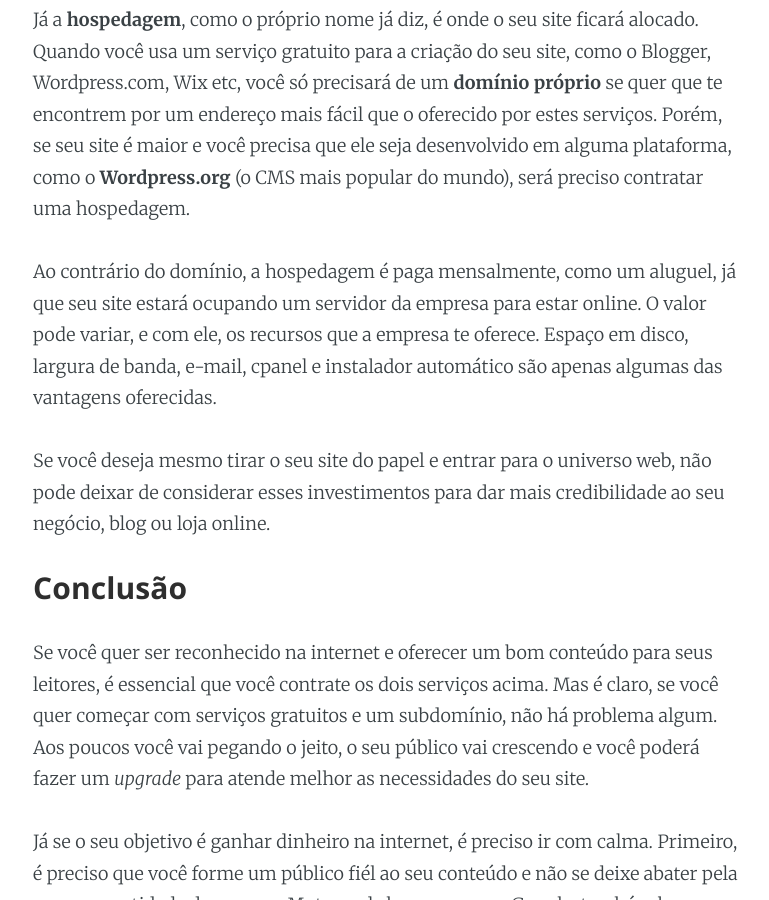
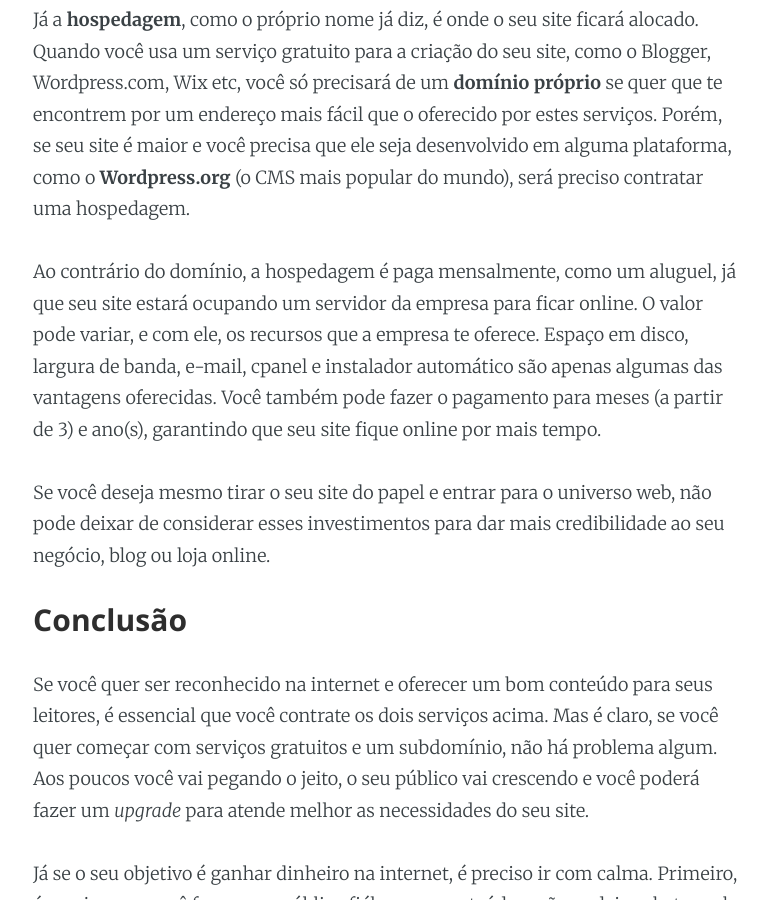
Before and after one commit to EnVolte/envolte.github.io, a Jekyll site: the page built from _posts/2018-06-19-diferenca-entre-dominio-hospedagem.html, in a window 1280 px wide and 900 px high, scrolled down 1187 px. Shown: the whole window, without its empty margins (252-1021 px from the left). Built offline with Jekyll 4.4.1, drawn with Linux system fonts in a browser that asks for light colours.

Commit message:
Update 2018-06-19-diferenca-entre-dominio-hospedagem.html

```diff
--- a/_posts/2018-06-19-diferenca-entre-dominio-hospedagem.html
+++ b/_posts/2018-06-19-diferenca-entre-dominio-hospedagem.html
@@ -16,7 +16,7 @@ categories: Ajuda
 
 <p><h3>Hospedagem</h3></p>
 <p>Já a <b>hospedagem</b>, como o próprio nome já diz, é onde o seu site ficará alocado. Quando você usa um serviço gratuito para a criação do seu site, como o Blogger, Wordpress.com, Wix etc, você só precisará de um <b>domínio próprio</b> se quer que te encontrem por um endereço mais fácil que o oferecido por estes serviços. Porém, se seu site é maior e você precisa que ele seja desenvolvido em alguma plataforma, como o <b>Wordpress.org</b> (o CMS mais popular do mundo), será preciso contratar uma hospedagem.</p>
-<p>Ao contrário do domínio, a hospedagem é paga mensalmente, como um aluguel, já que seu site estará ocupando um servidor da empresa para estar online. O valor pode variar, e com ele, os recursos que a empresa te oferece. Espaço em disco, largura de banda, e-mail, cpanel e instalador automático são apenas algumas das vantagens oferecidas.</p>
+<p>Ao contrário do domínio, a hospedagem é paga mensalmente, como um aluguel, já que seu site estará ocupando um servidor da empresa para ficar online. O valor pode variar, e com ele, os recursos que a empresa te oferece. Espaço em disco, largura de banda, e-mail, cpanel e instalador automático são apenas algumas das vantagens oferecidas. Você também pode fazer o pagamento para meses (a partir de 3) e ano(s), garantindo que seu site fique online por mais tempo.</p>
 <p>Se você deseja mesmo tirar o seu site do papel e entrar para o universo web, não pode deixar de considerar esses investimentos para dar mais credibilidade ao seu negócio, blog ou loja online.</p>
 
 <p><h3>Conclusão</h3></p>
```
